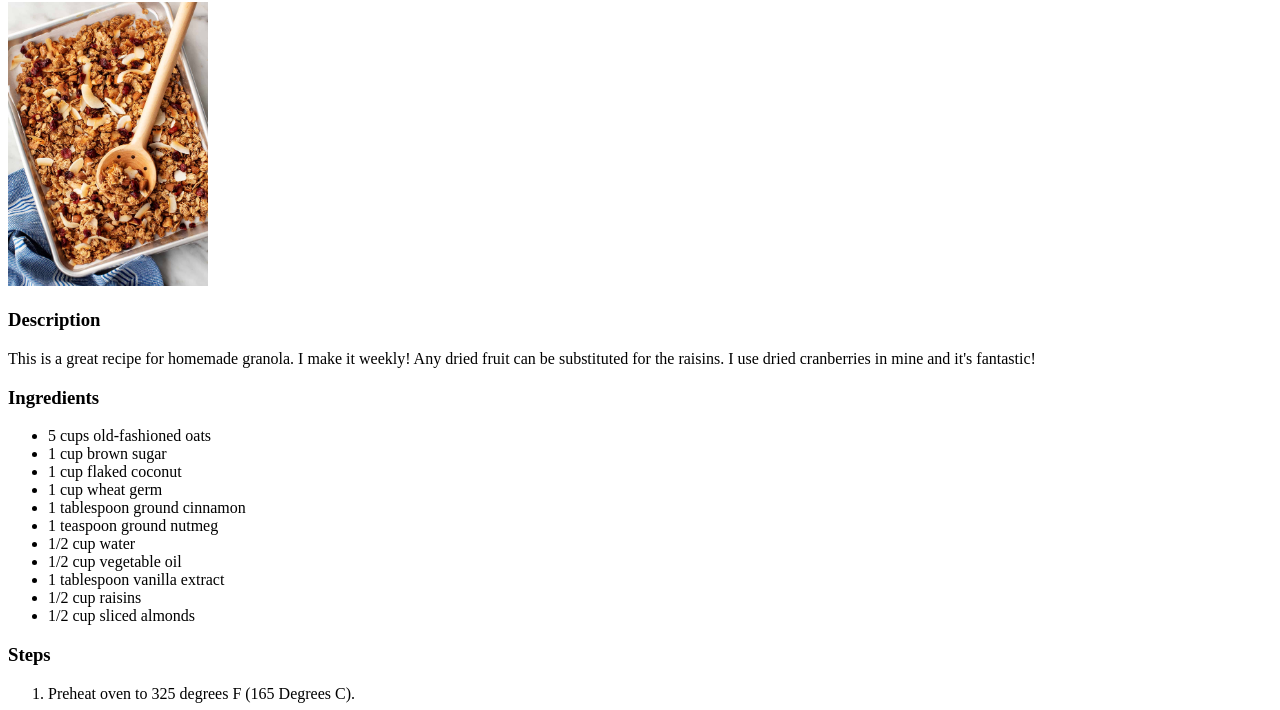
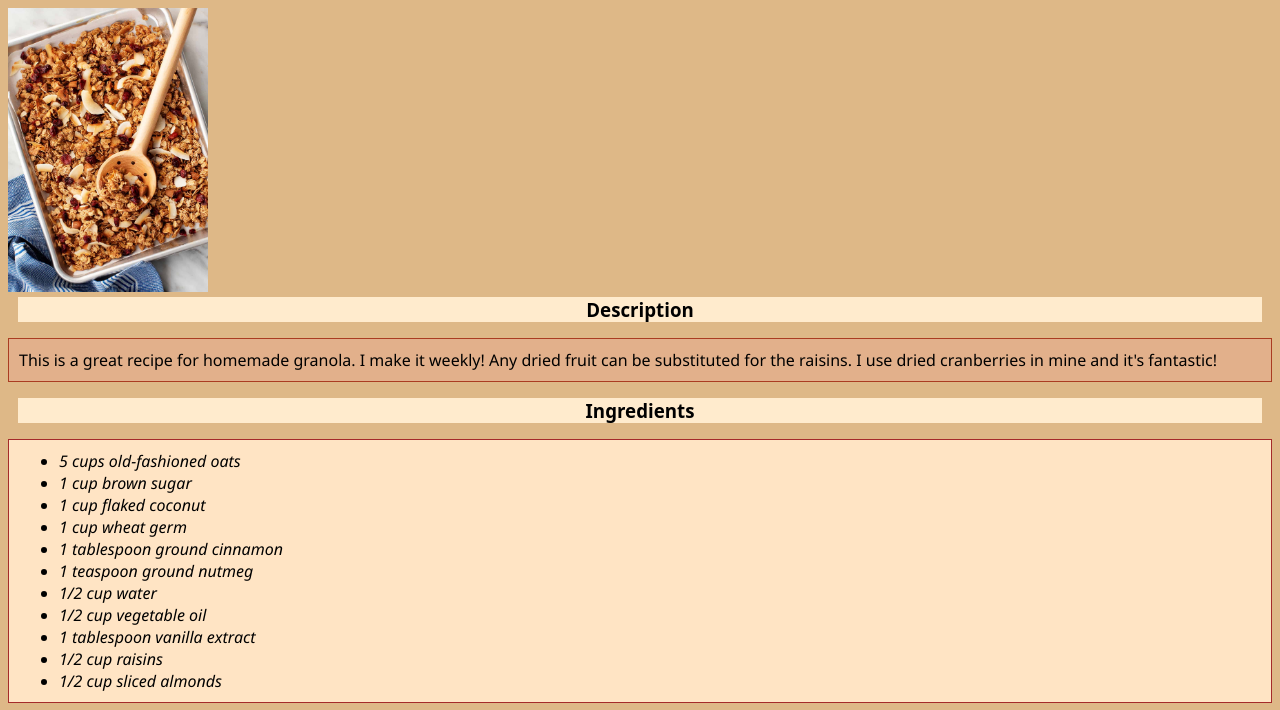
Before and after one commit to TheeGreenGenie/odin-recipes, a plain HTML site: page recipes/granola.html in a window 1280 px wide. Shown: the part 78-788 px from the top of the page. Drawn offline with Linux system fonts and the light colour scheme.

Commit message:
Adding CSS sheet to all recipe pages

```diff
--- a/recipes/granola.html
+++ b/recipes/granola.html
@@ -4,6 +4,7 @@
     <meta charset="UTF-8">
     <meta name="viewport" content="width=device-width, initial-scale=1.0">
     <title>Granola</title>
+    <link rel="stylesheet" href="styles.css">
 </head>
 <body>
     <h1>Homemade Granola Recipe</h1>
@@ -11,7 +12,7 @@
     <h3>Description</h3>
     <p>This is a great recipe for homemade granola. I make it weekly! Any dried fruit can be substituted for the raisins. I use dried cranberries in mine and it's fantastic!</p>
     <h3>Ingredients</h3>
-        <ul>
+        <ul class="list unordered" >
             <li>5 cups old-fashioned oats</li>
             <li>1 cup brown sugar</li>
             <li>1 cup flaked coconut</li>
@@ -25,7 +26,7 @@
             <li>1/2 cup sliced almonds</li>
         </ul>
     <h3>Steps</h3>
-        <ol>
+        <ol class="list ordered">
             <li style="margin-bottom: 10px;">Preheat oven to 325 degrees F (165 Degrees C).</li>
             <li style="margin-bottom: 10px;">Mix oats, brown sugar, coconut, wheat germ, cinnamon, and nutmeg together in a large bowl. Stir water, oil, and vanilla extract into oat mixture; spread onto a baking sheet.</li>
             <li style="margin-bottom: 10px;">Bake in the preheated oven, stirring every 15 minutes, until golden brown and crunchy, about 1 hour; transfer to a bowl. Stir raisins and almonds through granola.</li>
--- /dev/null
+++ b/recipes/styles.css
@@ -0,0 +1,28 @@
+body {
+    background-color: burlywood;
+    font-family: 'Segoe UI', Tahoma, Geneva, Verdana, sans-serif;
+}
+
+h3 {
+    font-family:system-ui, -apple-system, BlinkMacSystemFont, 'Segoe UI', Roboto, Oxygen, Ubuntu, Cantarell, 'Open Sans', 'Helvetica Neue', sans-serif;
+    background-color:blanchedalmond;
+    width: auto;
+    margin: auto 10px;
+    text-align: center;
+}
+
+.unordered {
+    font-style: italic;
+}
+
+.list {
+    padding: 10px 10px 10px 50px;
+    border: solid 1px brown;
+    background-color: bisque;
+}
+
+p {
+    border: solid 1px rgb(170, 60, 33);
+    padding: 10px;
+    background-color: rgb(226, 176, 139);
+}
```
Also changed, not shown: recipes/lasagna.html (+1 -0 lines), recipes/lemonade.html (+1 -0 lines), recipes/pasta-salad.html (+1 -1 lines).
